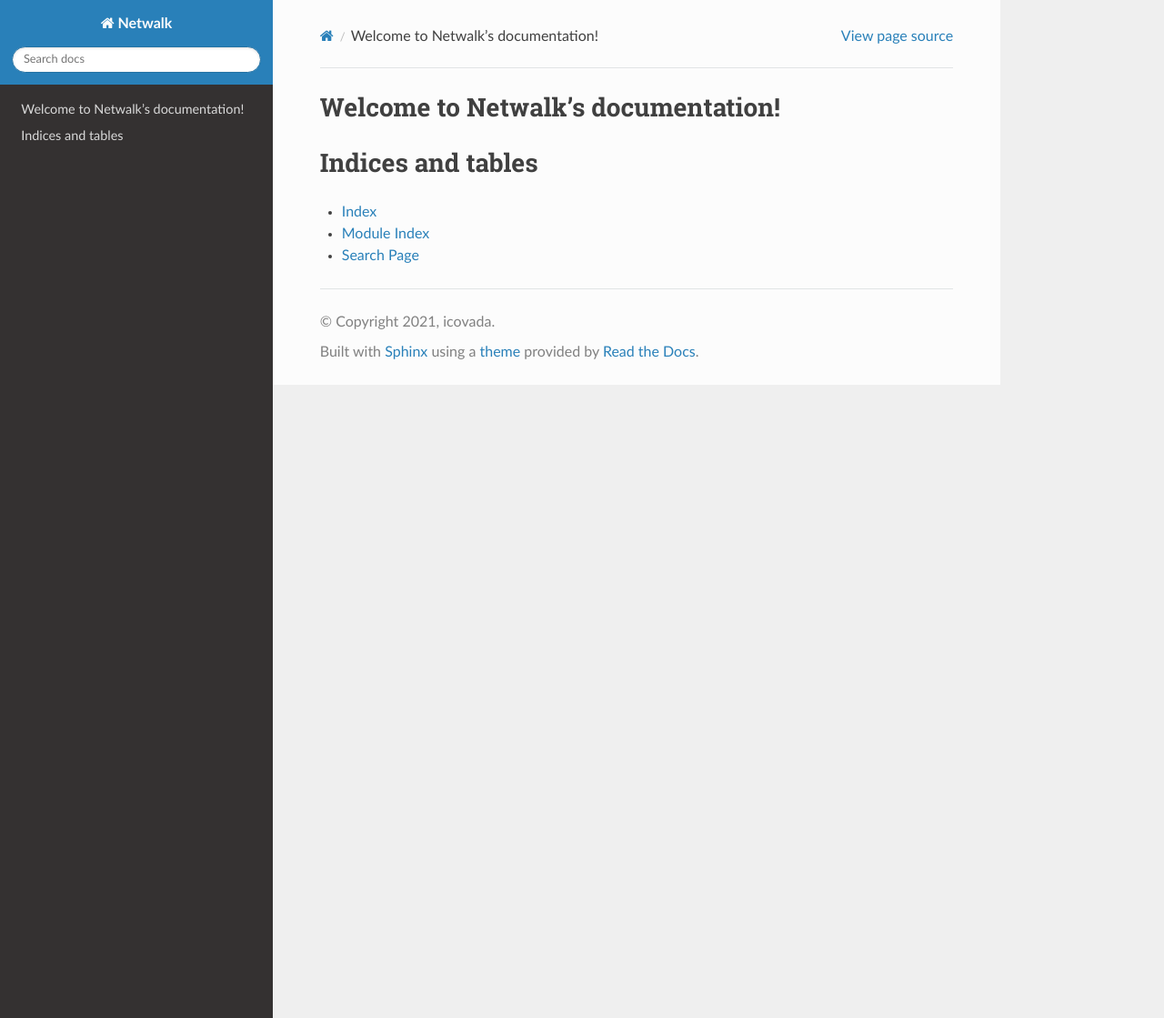
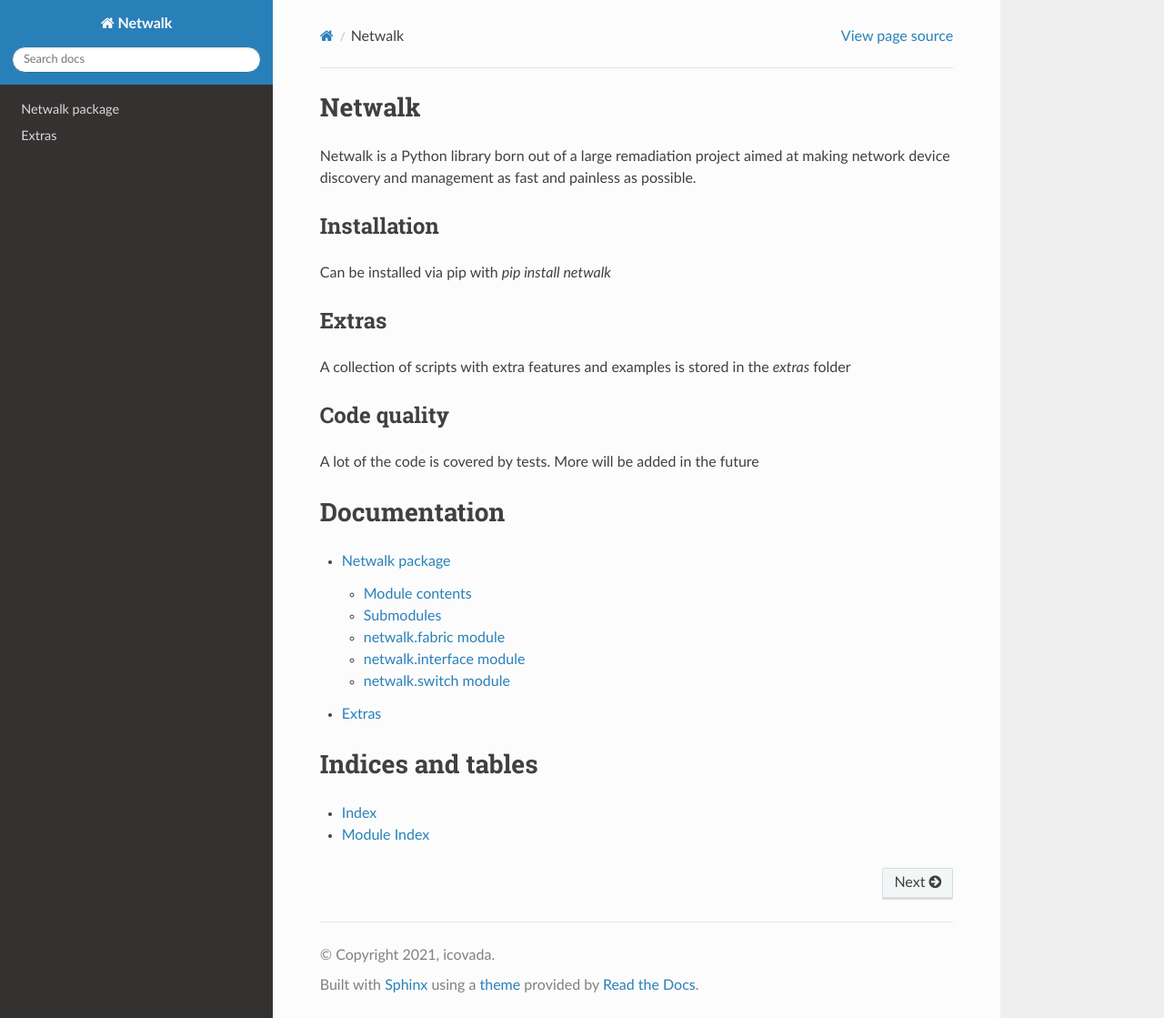
Before and after one commit to icovada/netwalk, a Sphinx documentation site: the page built from docs/index.rst, in a window 1280 px wide and 1119 px high. Shown: the whole window at 91% size. Built offline with Sphinx 7.4.7 and the Read the Docs theme 2.0.0, drawn with Linux system fonts in a browser that asks for light colours.

Commit message:
proper final layout of docs

```diff
--- /dev/null
+++ b/docs/extras/index.rst
@@ -0,0 +1,4 @@
+Extras
+======
+
+A handy collection of scripts is included under `extras`
--- a/docs/index.rst
+++ b/docs/index.rst
@@ -3,18 +3,36 @@
    You can adapt this file completely to your liking, but it should at least
    contain the root `toctree` directive.
 
-Welcome to Netwalk's documentation!
-===================================
+Netwalk
+=======
+
+Netwalk is a Python library born out of a large remadiation project aimed at making network device discovery and management as fast and painless as possible.
+
+Installation
+------------
+Can be installed via pip with `pip install netwalk`
+
+Extras
+------
+A collection of scripts with extra features and examples is stored in the `extras` folder
+
+Code quality
+------------
+A lot of the code is covered by tests. More will be added in the future
+
+
+Documentation
+=============
+
 
 .. toctree::
    :maxdepth: 2
-   :caption: Contents:
 
-
+   netwalk
+   extras/index
 
 Indices and tables
 ==================
 
 * :ref:`genindex`
 * :ref:`modindex`
-* :ref:`search`
--- a/docs/netwalk.rst
+++ b/docs/netwalk.rst
@@ -1,4 +1,4 @@
-netwalk package
+Netwalk package
 ===============
 
 Module contents
```
Also changed, not shown: docs/modules.rst (deleted, +0 -7 lines).
